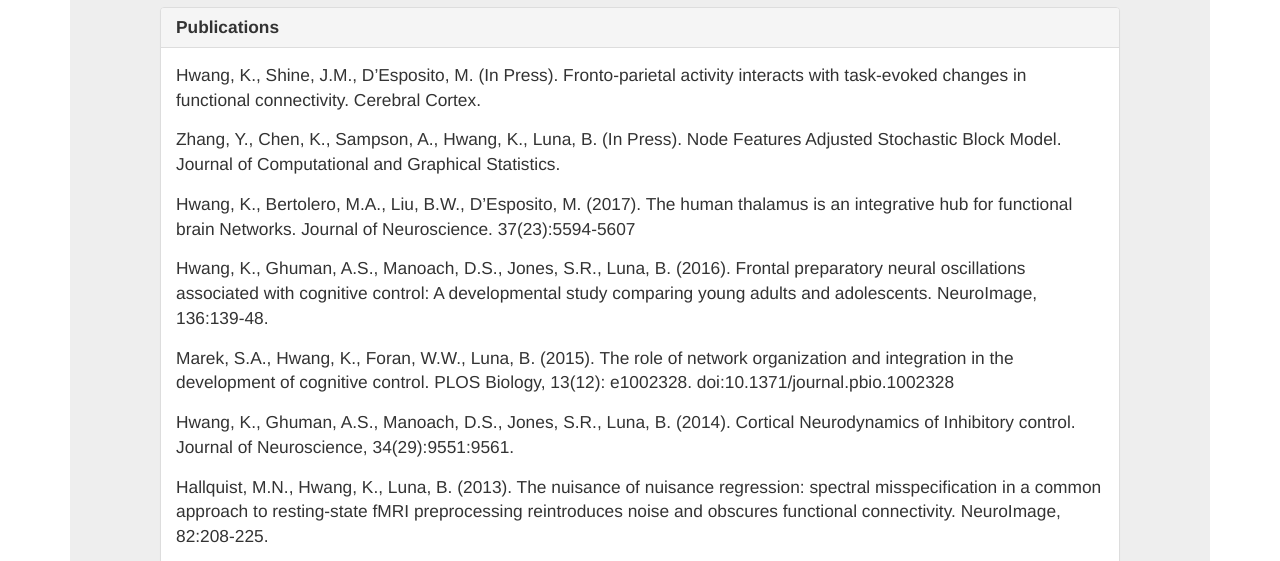
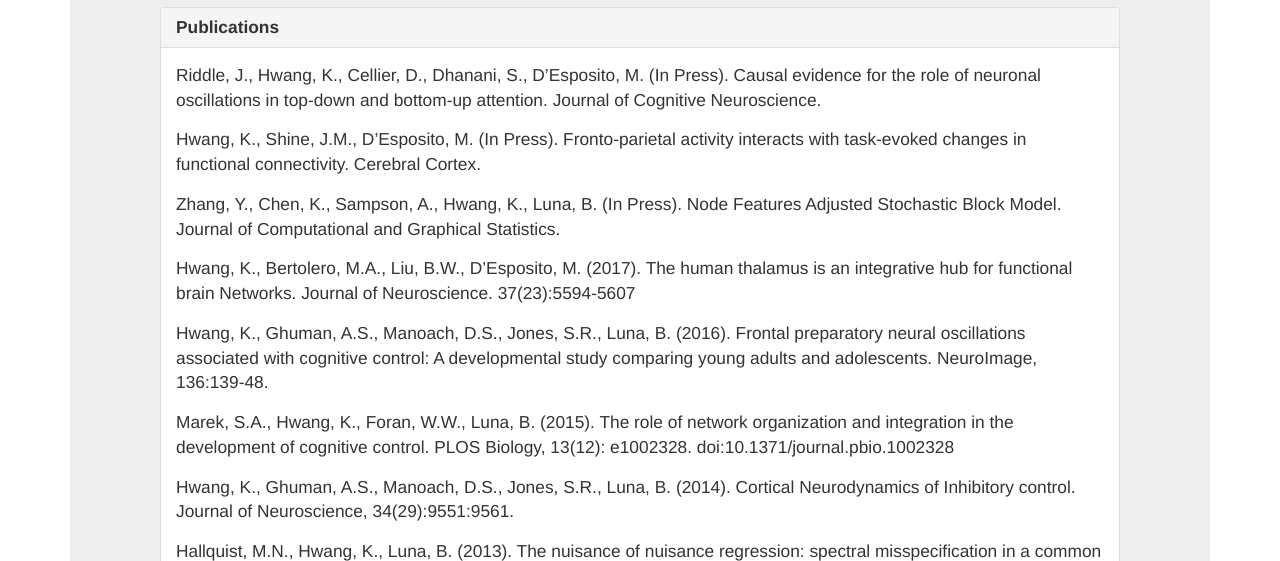
Before and after one commit to kaihwang/kaihwang.github.io, a plain HTML site: page publications.html in a window 1280 px wide. Shown: the part 198-759 px from the top of the page. Drawn offline with Linux system fonts and the light colour scheme.

Commit message:
1.5 yr JOCN...:

```diff
--- a/publications.html
+++ b/publications.html
@@ -77,6 +77,8 @@
                 </div>
                 <div class="panel-body">
 
+                  <p>Riddle, J., Hwang, K., Cellier, D., Dhanani, S., D’Esposito, M. (In Press). Causal evidence for the role of neuronal oscillations in top-down and bottom-up attention. Journal of Cognitive Neuroscience. </p>
+
                   <p>Hwang, K., Shine, J.M., D’Esposito, M. (In Press). Fronto-parietal activity interacts with task-evoked changes in functional connectivity. Cerebral Cortex. </p>
 
                   <p>Zhang, Y., Chen, K., Sampson, A., Hwang, K., Luna, B. (In Press). Node Features Adjusted Stochastic Block Model. Journal of Computational and Graphical Statistics. </p>
```
Also changed, not shown: research.html (+1 -0 lines).
